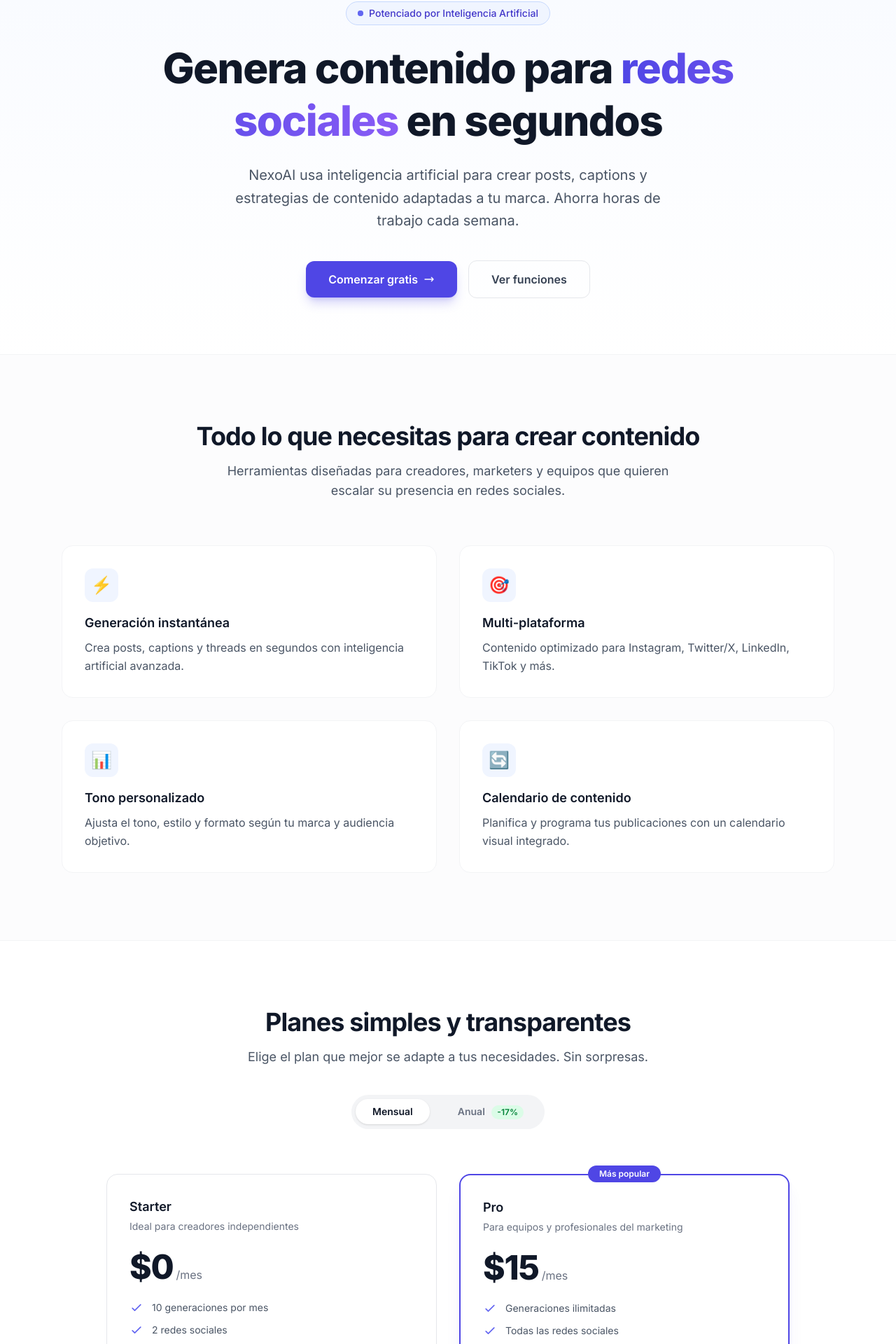
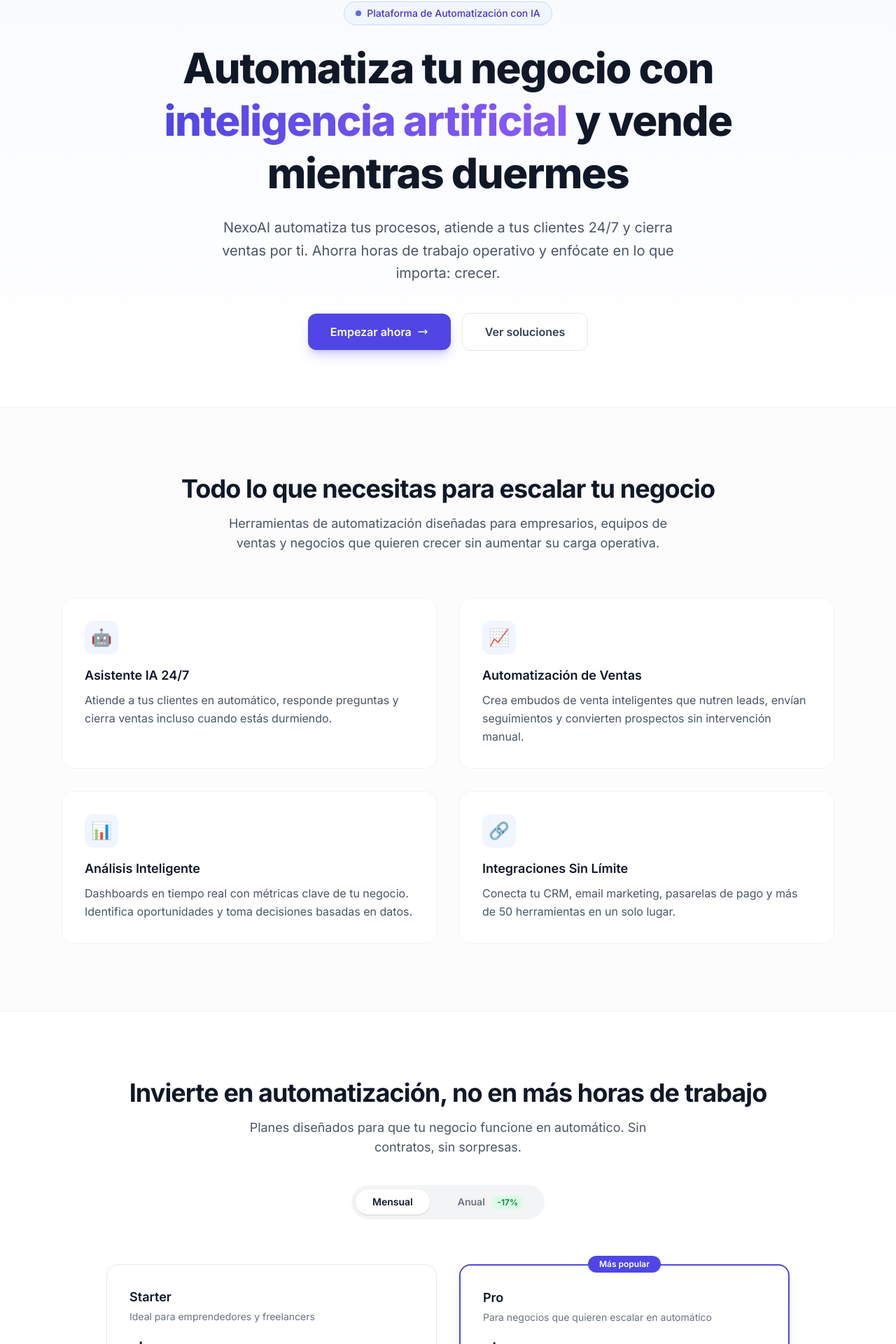
Before and after one commit to Jamh4949/nexo-ai-clean, a Vue app in the folder frontend/: page / in a window 1280 px wide. Shown: the part 197-2117 px from the top of the page at 70% size. Built offline with nearby package versions, Linux system fonts and the light colour scheme; no server answers.

Commit message:
Changed objective and fixing branding issues

```diff
--- a/frontend/src/components/Landing.vue
+++ b/frontend/src/components/Landing.vue
@@ -42,28 +42,28 @@
 
 const features = [
   {
-    icon: "⚡",
-    title: "Generación instantánea",
+    icon: "🤖",
+    title: "Asistente IA 24/7",
     description:
-      "Crea posts, captions y threads en segundos con inteligencia artificial avanzada.",
+      "Atiende a tus clientes en automático, responde preguntas y cierra ventas incluso cuando estás durmiendo.",
   },
   {
-    icon: "🎯",
-    title: "Multi-plataforma",
+    icon: "📈",
+    title: "Automatización de Ventas",
     description:
-      "Contenido optimizado para Instagram, Twitter/X, LinkedIn, TikTok y más.",
+      "Crea embudos de venta inteligentes que nutren leads, envían seguimientos y convierten prospectos sin intervención manual.",
   },
   {
     icon: "📊",
-    title: "Tono personalizado",
+    title: "Análisis Inteligente",
     description:
-      "Ajusta el tono, estilo y formato según tu marca y audiencia objetivo.",
+      "Dashboards en tiempo real con métricas clave de tu negocio. Identifica oportunidades y toma decisiones basadas en datos.",
   },
   {
-    icon: "🔄",
-    title: "Calendario de contenido",
+    icon: "🔗",
+    title: "Integraciones Sin Límite",
     description:
-      "Planifica y programa tus publicaciones con un calendario visual integrado.",
+      "Conecta tu CRM, email marketing, pasarelas de pago y más de 50 herramientas en un solo lugar.",
   },
 ];
 </script>
@@ -85,7 +85,7 @@
         </div>
 
         <div class="hidden items-center gap-8 text-sm font-medium text-gray-600 md:flex">
-          <a href="#features" class="transition hover:text-gray-900">Funciones</a>
+          <a href="#features" class="transition hover:text-gray-900">Soluciones</a>
           <a href="#pricing" class="transition hover:text-gray-900">Precios</a>
         </div>
 
@@ -165,24 +165,24 @@
             ></span>
             <span class="relative inline-flex h-2 w-2 rounded-full bg-primary-500"></span>
           </span>
-          Potenciado por Inteligencia Artificial
+          Plataforma de Automatización con IA
         </div>
 
         <h1
           class="mb-6 text-4xl font-extrabold leading-tight tracking-tight text-gray-900 md:text-6xl"
         >
-          Genera contenido para
+          Automatiza tu negocio con
           <span
             class="bg-gradient-to-r from-primary-600 to-accent-500 bg-clip-text text-transparent"
           >
-            redes sociales
+            inteligencia artificial
           </span>
-          en segundos
+          y vende mientras duermes
         </h1>
 
         <p class="mx-auto mb-10 max-w-2xl text-lg leading-relaxed text-gray-600 md:text-xl">
-          NexoAI usa inteligencia artificial para crear posts, captions y estrategias
-          de contenido adaptadas a tu marca. Ahorra horas de trabajo cada semana.
+          NexoAI automatiza tus procesos, atiende a tus clientes 24/7 y cierra ventas
+          por ti. Ahorra horas de trabajo operativo y enfócate en lo que importa: crecer.
         </p>
 
         <div class="flex flex-col items-center justify-center gap-4 sm:flex-row">
@@ -190,7 +190,7 @@
             href="#pricing"
             class="inline-flex items-center gap-2 rounded-xl bg-primary-600 px-8 py-3.5 text-base font-semibold text-white shadow-lg shadow-primary-600/25 transition hover:bg-primary-700 hover:shadow-primary-600/30"
           >
-            Comenzar gratis
+            Empezar ahora
             <svg class="h-4 w-4" fill="none" viewBox="0 0 24 24" stroke="currentColor">
               <path
                 stroke-linecap="round"
@@ -204,7 +204,7 @@
             href="#features"
             class="inline-flex items-center gap-2 rounded-xl border border-gray-200 px-8 py-3.5 text-base font-semibold text-gray-700 transition hover:bg-gray-50"
           >
-            Ver funciones
+            Ver soluciones
           </a>
         </div>
       </div>
@@ -215,11 +215,11 @@
       <div class="mx-auto max-w-6xl px-6">
         <div class="mb-16 text-center">
           <h2 class="mb-4 text-3xl font-bold tracking-tight md:text-4xl">
-            Todo lo que necesitas para crear contenido
+            Todo lo que necesitas para escalar tu negocio
           </h2>
           <p class="mx-auto max-w-2xl text-lg text-gray-600">
-            Herramientas diseñadas para creadores, marketers y equipos que quieren
-            escalar su presencia en redes sociales.
+            Herramientas de automatización diseñadas para empresarios, equipos de ventas
+            y negocios que quieren crecer sin aumentar su carga operativa.
           </p>
         </div>
 
@@ -246,10 +246,10 @@
       <div class="mx-auto max-w-5xl px-6">
         <div class="mb-16 text-center">
           <h2 class="mb-4 text-3xl font-bold tracking-tight md:text-4xl">
-            Planes simples y transparentes
+            Invierte en automatización, no en más horas de trabajo
           </h2>
           <p class="mx-auto mb-10 max-w-xl text-lg text-gray-600">
-            Elige el plan que mejor se adapte a tus necesidades. Sin sorpresas.
+            Planes diseñados para que tu negocio funcione en automático. Sin contratos, sin sorpresas.
           </p>
 
           <!-- Toggle Mensual / Anual -->
@@ -292,7 +292,7 @@
             <div class="mb-6">
               <h3 class="text-lg font-semibold text-gray-900">Starter</h3>
               <p class="mt-1 text-sm text-gray-500">
-                Ideal para creadores independientes
+                Ideal para emprendedores y freelancers
               </p>
             </div>
 
@@ -306,9 +306,9 @@
             <ul class="mb-8 space-y-3">
               <li
                 v-for="item in [
-                  '10 generaciones por mes',
-                  '2 redes sociales',
-                  'Plantillas básicas',
+                  '1 asistente IA activo',
+                  '100 interacciones/mes',
+                  'Automatizaciones básicas',
                   'Soporte por email',
                 ]"
                 :key="item"
@@ -351,7 +351,7 @@
             <div class="mb-6">
               <h3 class="text-lg font-semibold text-gray-900">Pro</h3>
               <p class="mt-1 text-sm text-gray-500">
-                Para equipos y profesionales del marketing
+                Para negocios que quieren escalar en automático
               </p>
             </div>
 
@@ -372,12 +372,12 @@
             <ul class="mb-8 space-y-3">
               <li
                 v-for="item in [
-                  'Generaciones ilimitadas',
-                  'Todas las redes sociales',
-                  'Calendario de contenido',
-                  'Tonos y estilos personalizados',
-                  'Análisis de rendimiento',
-                  'Soporte prioritario',
+                  'Asistentes IA ilimitados',
+                  'Interacciones sin límite',
+                  'Embudos de venta automáticos',
+                  'Integraciones premium (CRM, email, pagos)',
+                  'Análisis y reportes en tiempo real',
+                  'Soporte prioritario 24/7',
                 ]"
                 :key="item"
                 class="flex items-center gap-3 text-sm text-gray-600"
@@ -448,7 +448,7 @@
         @click.self="showEmailModal = false"
       >
         <div class="w-full max-w-md rounded-2xl bg-white p-8 shadow-2xl">
-          <h3 class="mb-2 text-xl font-bold">Suscribirse al plan Pro</h3>
+          <h3 class="mb-2 text-xl font-bold">Activar NexoAI Pro</h3>
           <p class="mb-6 text-sm text-gray-500">
             {{
               selectedPlan === "annual"
```
